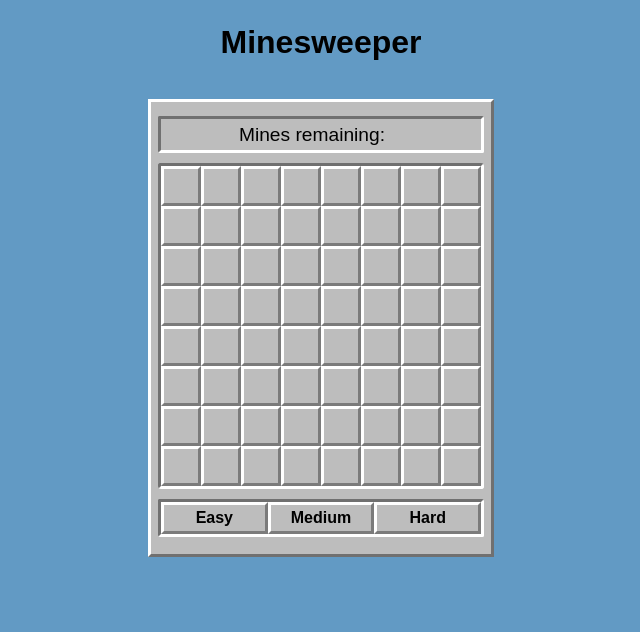
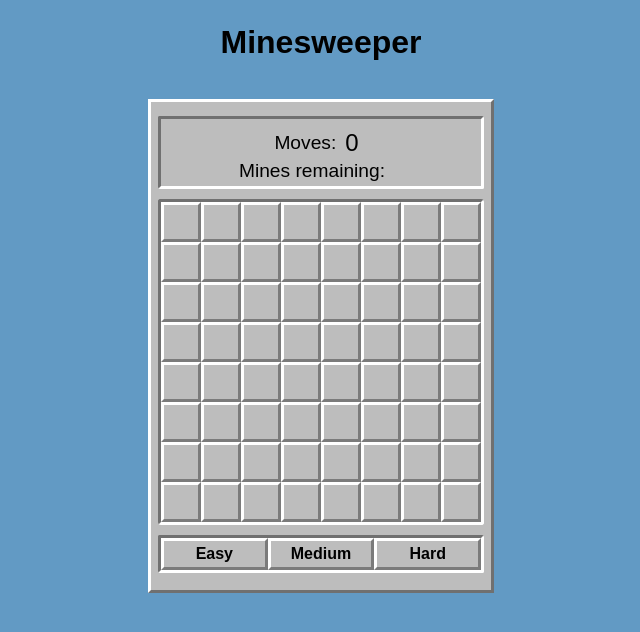
Before and after one commit to jbadge/Minesweeper, a React (Vite) app: page / in a window 1280 px wide. Shown: the top 632 px of the page, without its empty margins (319-959 px from the left). Built offline with nearby package versions, Linux system fonts and the light colour scheme; no server answers.

Commit message:
Added ability to use question marks to mark potential mines, cycle with right click. Added a move counter

```diff
--- a/src/App.tsx
+++ b/src/App.tsx
@@ -27,6 +27,10 @@ type Game = {
 }
 
 export function App() {
+  // To Do:
+  // keeps seeming like it runs twice, not sure why
+  // Re-factor css and remove commented out portion below it
+
   const [game, setGame] = useState<Game>({
     id: null,
     board: [
@@ -44,6 +48,8 @@ export function App() {
     difficulty: 0,
   })
 
+  const [counter, setCounter] = useState(0)
+
   const [difficulty, setDifficulty] = useState<Difficulty>(0)
 
   async function handleClickCell(
@@ -60,13 +66,12 @@ export function App() {
       game.state === 'won' ||
       game.state === 'lost' ||
       clickSnapshot.className === 'revealed' ||
-      clickSnapshot.firstElementChild?.className === '' ||
-      (game.board[row][col] !== ' ' && game.board[row][col] !== 'F')
+      clickSnapshot.firstElementChild?.className === 'flag' ||
+      clickSnapshot.firstElementChild?.className === 'question'
     ) {
       return
     }
-
-    if (event.nativeEvent.button === 0 && game.board[row][col] !== 'F') {
+    if (event.nativeEvent.button === 0) {
       const url = `https://minesweeper-api.herokuapp.com/games/${game.id}/check`
 
       const body = { row, col }
@@ -80,8 +85,9 @@ export function App() {
       if (response.ok) {
         const newGameState = (await response.json()) as Game
         setGame(newGameState)
+        setCounter(() => counter + 1)
       }
-    } else if (event.nativeEvent.button === 2) {
+    } else if (event.nativeEvent.button === 2 && game.board[row][col] !== 'F') {
       const url = `https://minesweeper-api.herokuapp.com/games/${game.id}/flag`
       const body = { row, col }
 
@@ -150,9 +156,13 @@ export function App() {
       <main>
         <section id={`difficulty-${difficulty}`}>
           <section id="mine-info-board">
-            <div id="mine-info-wrapper">
-              <span className="mine-text">Mines remaining: </span>
-              <span id="number-of-mines">{minesLeft()}</span>
+            <div className="counter-info-wrapper">
+              <span className="info-text">Moves: </span>
+              <span className="info-number">{`${counter}`}</span>
+            </div>
+            <div className="mine-info-wrapper">
+              <span className="info-text">Mines remaining: </span>
+              <span className="info-number">{minesLeft()}</span>
             </div>
           </section>
           <section
--- a/src/components/Cell.tsx
+++ b/src/components/Cell.tsx
@@ -33,12 +33,21 @@ export function Cell({
   }
 
   function isFlag(event: React.MouseEvent, target: any) {
-    if (target.firstElementChild === null || target.className === 'revealed') {
-      return
-    }
     if (event.nativeEvent.button === 2) {
-      target.firstElementChild.classList.toggle('flag')
-      return
+      if (cell === ' ') {
+        target.firstElementChild.classList.add('flag')
+        cell = 'F'
+        return
+      } else if (cell === 'F') {
+        target.firstElementChild.classList.remove('flag')
+        target.firstElementChild.classList.add('question')
+        cell = 'Q'
+        return
+      } else if (cell === 'Q') {
+        target.firstElementChild.classList.remove('question')
+        cell = ' '
+        return
+      }
     }
   }
 
@@ -46,13 +55,11 @@ export function Cell({
     if (target.firstElementChild === null) {
       return
     }
-
     if (target.firstElementChild.className === 'mine') {
       target.firstElementChild.classList.add('explosion')
     }
   }
 
-  // Add counter of moves
   function transformCell(value: string | number) {
     if (cellState !== null) {
       if (cellState === 'win' || cellState === 'lost') {
--- a/src/index.scss
+++ b/src/index.scss
@@ -147,17 +147,23 @@ main {
   border-left: solid 3px var(--dark-grey-ish);
 }
 
-#mine-info-wrapper {
+.counter-info-wrapper {
   display: flex;
   align-items: center;
   justify-content: center;
 }
 
-.mine-text {
+.mine-info-wrapper {
+  display: flex;
+  align-items: center;
+  justify-content: center;
+}
+
+.info-text {
   font-size: 1.2rem;
 }
 
-#number-of-mines {
+.info-number {
   position: relative;
   padding: 6px;
   margin: 0px 3px;
@@ -263,6 +269,10 @@ button {
   content: url('https://cardgames.io/minesweeper/images/minestrike.svg');
 }
 
+.question {
+  width: 80%;
+  content: url('https://cardgames.io/minesweeper/images/questionmark.svg');
+}
 // main {
 //   margin: 0 auto;
 //   padding: 0 2rem;
```
Also changed, not shown: 1 other file (tests, documents, lock files or other folders).
